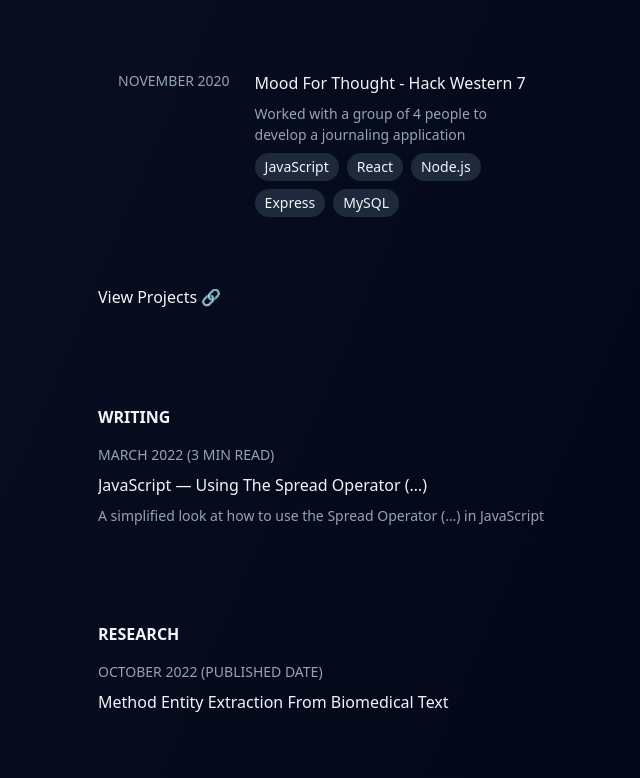
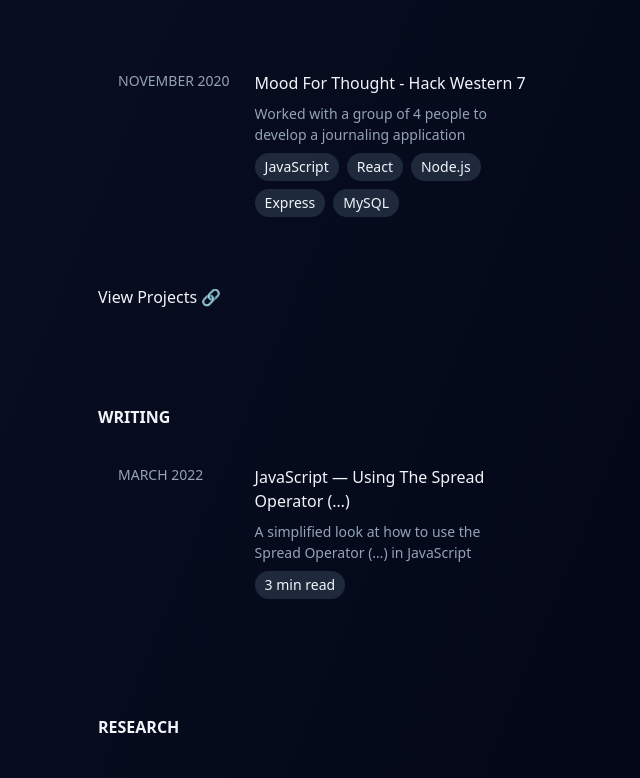
Before and after one commit to waqarkalim/waqarkalim.github.io, a React (Vite) app: page / in a window 1280 px wide. Shown: the part 2000-2778 px from the top of the page, without its empty margins (558-1198 px from the left). Built offline with nearby package versions, Linux system fonts and the light colour scheme.

Commit message:
Create specific cards for Writing and Research

```diff
--- a/src/pages/Research.tsx
+++ b/src/pages/Research.tsx
@@ -1,26 +1,17 @@
+import { ResearchCard } from './elements/Card'
 import './styles.scss'
-
-interface CardProps {
-  date: string
-  websiteUrl: string
-  title: string
-}
-
-const Card = ({ date, websiteUrl, title }: CardProps) => (
-  <section className="flex flex-col gap-2">
-    <p className="date">{`${date} (Published Date)`}</p>
-    <a href={websiteUrl}>{title}</a>
-  </section>
-)
 
 const Research = () => (
   <section id="research" className="section">
     <h2 className="section__heading">Research</h2>
     <div className="flex flex-col gap-12">
-      <Card
+      <ResearchCard
+        type="research"
+        title="Method Entity Extraction From Biomedical Text"
+        id="method-entity-extraction-from-biomedical-text"
         date="October 2022"
         websiteUrl="https://aclanthology.org/2022.coling-1.207.pdf"
-        title="Method Entity Extraction From Biomedical Text"
+        tags={['Machine Learning', 'NLP', 'Python']}
       />
     </div>
   </section>
--- a/src/pages/Writing.tsx
+++ b/src/pages/Writing.tsx
@@ -1,31 +1,18 @@
+import { WritingCard } from './elements/Card'
 import './styles.scss'
-
-interface CardProps {
-  date: string
-  readTime: string
-  websiteUrl: string
-  title: string
-  subtitle: string
-}
-
-const Card = ({ date, readTime, websiteUrl, title, subtitle }: CardProps) => (
-  <section className="flex flex-col gap-2">
-    <p className="date">{`${date} (${readTime})`}</p>
-    <a href={websiteUrl}>{title}</a>
-    <p className="description__text">{subtitle}</p>
-  </section>
-)
 
 const Writing = () => (
   <section id="writing" className="flex flex-col gap-4">
     <h2 className="section__heading">Writing</h2>
     <div className="flex flex-col gap-12">
-      <Card
+      <WritingCard
+        title="JavaScript — Using The Spread Operator (…)"
+        readTime="3 min read"
+        id="javascript-using-the-spread-operator"
+        type="writing"
         date="March 2022"
-        readTime="3 min read"
         websiteUrl="https://medium.com/@waqar_kalim/javascript-using-the-spread-operator-405266faf42b"
-        title="JavaScript — Using The Spread Operator (…)"
-        subtitle="A simplified look at how to use the Spread Operator (…) in JavaScript"
+        description="A simplified look at how to use the Spread Operator (…) in JavaScript"
       />
     </div>
   </section>
--- a/src/pages/elements/Card.tsx
+++ b/src/pages/elements/Card.tsx
@@ -11,30 +11,48 @@ interface LinkProps {
 
 interface IBaseCard {
   id: string
-  type: 'experience' | 'project' | 'education'
   date: string
   websiteUrl: string
-  description: string
 }
 
 interface IExperienceCard extends IBaseCard {
+  type: 'experience'
   position: string
   companyName: string
+  description: string
   tags: string[]
 }
 
 interface IProjectCard extends IBaseCard {
+  type: 'project'
   projectName: string
   eventName: string
   winner: boolean
+  description: string
   tags: string[]
 }
 
 interface IEducationCard extends IBaseCard {
+  type: 'education'
   universityName: string
   programName: string
+  description: string
   gpa: number
   achievementText: string
+}
+
+interface IWritingCard extends IBaseCard {
+  type: 'writing'
+  title: string
+  description: string
+  readTime: string
+  tags?: string[]
+}
+
+interface IResearchCard extends IBaseCard {
+  type: 'research'
+  title: string
+  tags?: string[]
 }
 
 interface ICardContainer {
@@ -62,9 +80,9 @@ const Link = ({ href, className, children }: Omit<LinkProps, 'id'>) => {
   const isLaptopOrGreater = useIsLaptopOrGreater()
 
   return isLaptopOrGreater ? (
-    <p className={`${className || ''}`}>{children}</p>
+    <p className={`${className || ''} font-medium`}>{children}</p>
   ) : (
-    <a href={href} className={`${className || ''}`}>
+    <a href={href} className={`${className || ''} font-medium`}>
       {children}
     </a>
   )
@@ -119,4 +137,31 @@ const ProjectCard = (props: IProjectCard) => (
   </CardContainer>
 )
 
-export { EducationCard, ProjectCard, ExperienceCard }
+const WritingCard = (props: IWritingCard) => (
+  <CardContainer id={props.id} websiteUrl={props.websiteUrl} date={props.date}>
+    <Link href={props.websiteUrl}>{props.title}</Link>
+    <p className="description__text">{props.description}</p>
+    <div className="tag__list">
+      <Tag key={`${props.readTime}-0`} text={props.readTime} />
+      {props?.tags &&
+        props.tags.map((tag, index) => (
+          <Tag key={`${tag}-${index + 1}`} text={tag} />
+        ))}
+    </div>
+  </CardContainer>
+)
+
+const ResearchCard = (props: IResearchCard) => (
+  <CardContainer id={props.id} websiteUrl={props.websiteUrl} date={props.date}>
+    <Link href={props.websiteUrl}>{props.title}</Link>
+    {props?.tags && (
+      <div className="tag__list">
+        {props.tags.map((tag, index) => (
+          <Tag key={`${tag}-${index}`} text={tag} />
+        ))}
+      </div>
+    )}
+  </CardContainer>
+)
+
+export { EducationCard, ProjectCard, ExperienceCard, WritingCard, ResearchCard }
```
